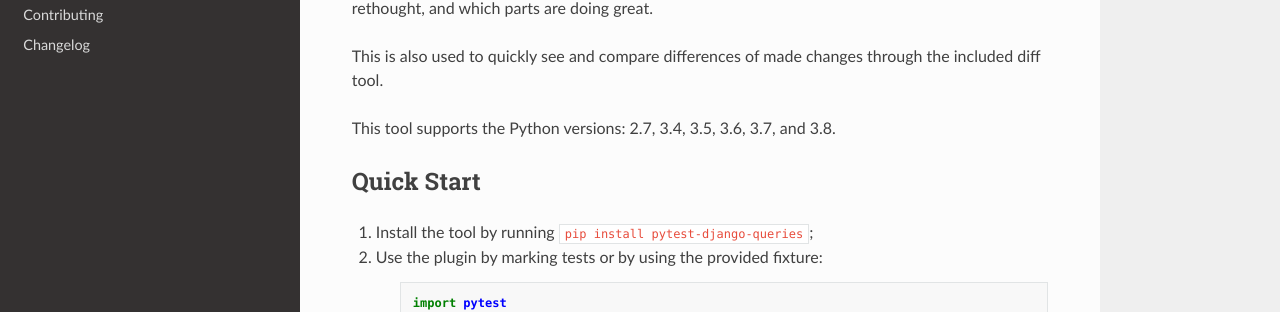
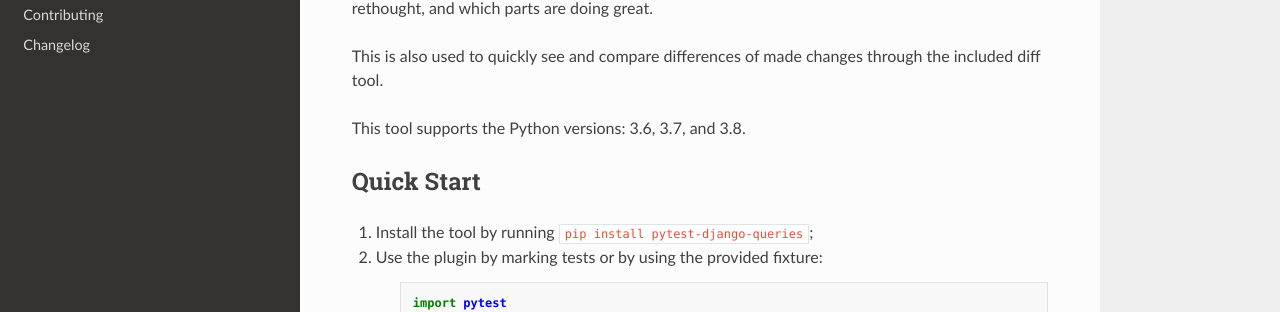
Before and after one commit to NyanKiyoshi/pytest-django-queries, a Sphinx documentation site: the page built from docs/index.rst, in a window 1280 px wide and 900 px high. Shown: the part 284-596 px from the top of the window. Built offline with Sphinx 7.4.7 and the Read the Docs theme 2.0.0, drawn with Linux system fonts in a browser that asks for light colours.

Commit message:
Updated documentations for Python compatiblity

```diff
--- a/docs/index.rst
+++ b/docs/index.rst
@@ -7,7 +7,7 @@ This is used to detect and correct features that are missing optimizations or th
 
 This is also used to quickly see and compare differences of made changes through the included diff tool.
 
-This tool supports the Python versions: 2.7, 3.4, 3.5, 3.6, 3.7, and 3.8.
+This tool supports the Python versions: 3.6, 3.7, and 3.8.
 
 
 Quick Start
--- a/setup.py
+++ b/setup.py
@@ -44,7 +44,6 @@ setup(
         "License :: OSI Approved :: BSD License",
         "Operating System :: OS Independent",
         "Programming Language :: Python",
-        "Programming Language :: Python :: 3.5",
         "Programming Language :: Python :: 3.6",
         "Programming Language :: Python :: 3.7",
         "Programming Language :: Python :: 3.8",
```
